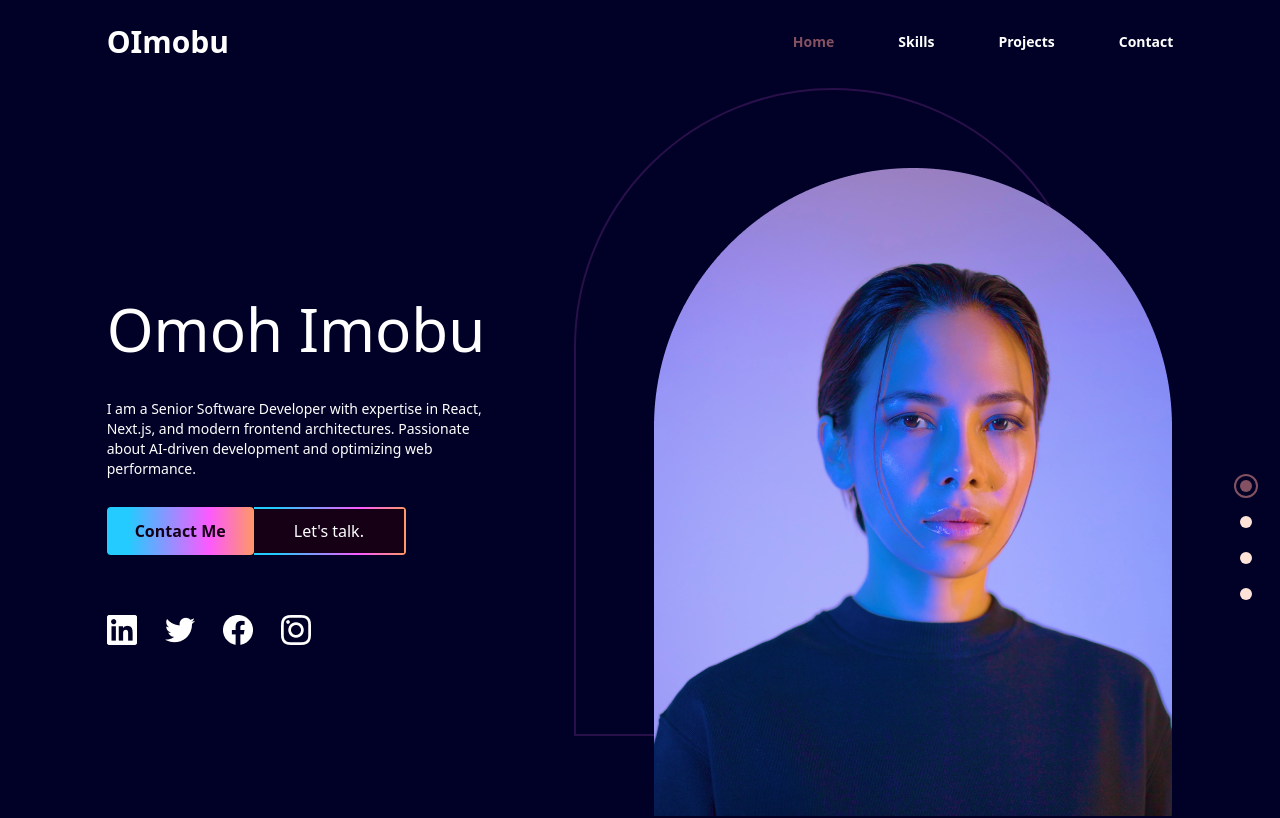
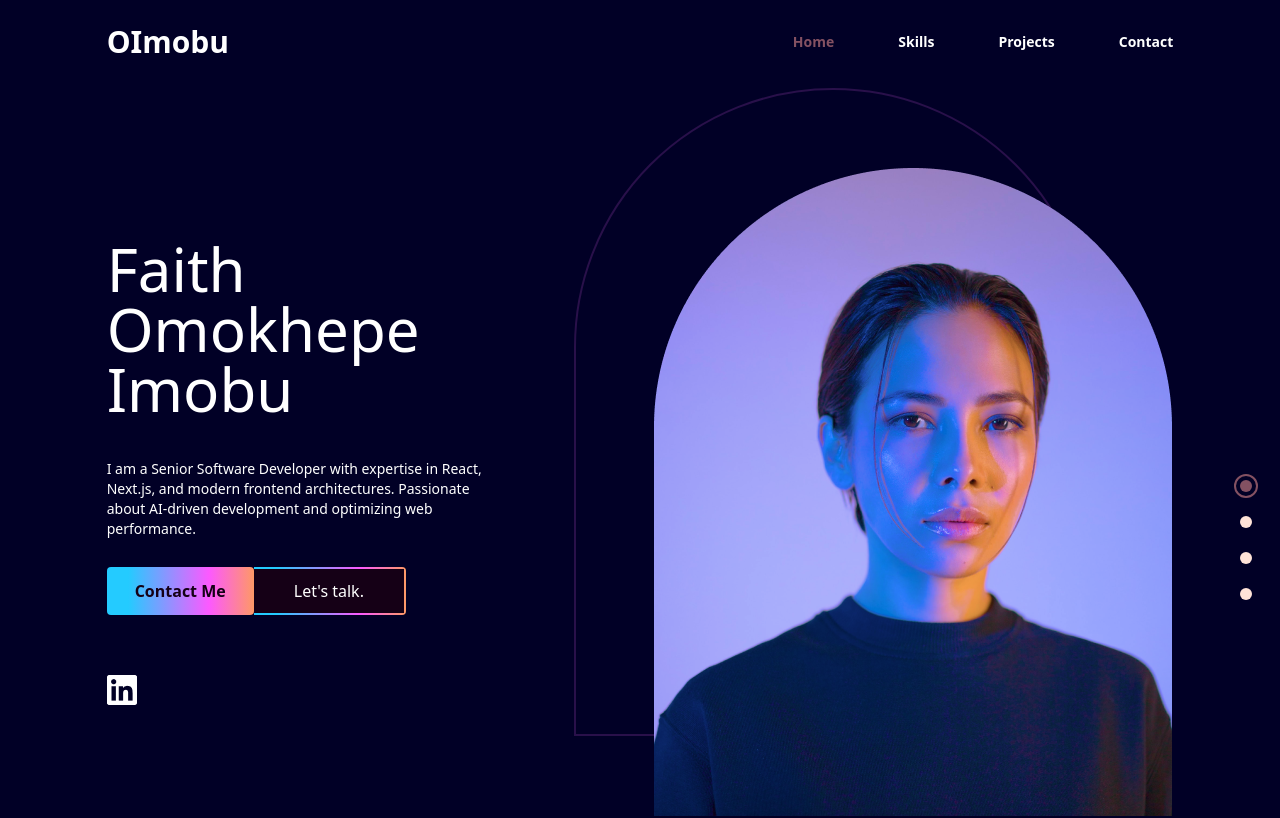
Before and after one commit to Omokhepe/portfolio, a React (Vite) app: page / in a window 1280 px wide. Shown: the top 818 px of the page. Built offline with nearby package versions, Linux system fonts and the light colour scheme.

Commit message:
third commit

```diff
--- a/src/components/BackendIcons.jsx
+++ b/src/components/BackendIcons.jsx
@@ -3,12 +3,12 @@ const BackendIcons = () => {
         <div className="flex justify-center md:justify-start my-10 gap-7">
             <a
                 className="hover:opacity-50 transition duration-500"
-                href="https://www.linkedin.com"
+                href="#"
                 target="_blank"
                 rel="noreferrer"
             >
                 {/*<div className="bg-[url(/assets/api.png)]"></div>*/}
-                <img alt="linkedin-link" src="../assets/api.png" />
+                <img alt="linkedin-link" src="assets/api.png" />
             </a>
             {/*<a*/}
             {/*    className="hover:opacity-50 transition duration-500"*/}
@@ -24,7 +24,7 @@ const BackendIcons = () => {
                 target="_blank"
                 rel="noreferrer"
             >
-                <img alt="facebook-link" className='inline-block rounded-lg bg-grey p-2' src="../assets/expressjs.png" />
+                <img alt="facebook-link" className='inline-block rounded-lg bg-grey p-2' src="assets/expressjs.png" />
             </a>
             <a
                 className="hover:opacity-50 transition duration-500"
@@ -32,7 +32,7 @@ const BackendIcons = () => {
                 target="_blank"
                 rel="noreferrer"
             >
-                <img alt="instagram-link" className='inline-block rounded-lg bg-grey p-2' src="../assets/postgre.png" />
+                <img alt="instagram-link" className='inline-block rounded-lg bg-grey p-2' src="assets/postgre.png" />
             </a>
             <a
                 className="hover:opacity-50 transition duration-500"
--- a/src/components/FrontendIcons.jsx
+++ b/src/components/FrontendIcons.jsx
@@ -7,7 +7,7 @@ const FrontendIcons = () => {
                 target="_blank"
                 rel="noreferrer"
             >
-                <img alt="linkedin-link" src="../assets/html5.png" />
+                <img alt="linkedin-link" src="assets/html5.png" />
             </a>
             <a
               className="hover:opacity-50 transition duration-500"
@@ -15,7 +15,7 @@ const FrontendIcons = () => {
               target="_blank"
               rel="noreferrer"
             >
-              <img alt="twitter-link" src="../assets/css3.png" />
+              <img alt="twitter-link" src="assets/css3.png" />
             </a>
             <a
               className="hover:opacity-50 transition duration-500"
@@ -23,7 +23,7 @@ const FrontendIcons = () => {
               target="_blank"
               rel="noreferrer"
             >
-              <img alt="facebook-link" src="../assets/typescript.png" />
+              <img alt="facebook-link" src="assets/typescript.png" />
             </a>
             <a
               className="hover:opacity-50 transition duration-500"
@@ -31,7 +31,7 @@ const FrontendIcons = () => {
               target="_blank"
               rel="noreferrer"
             >
-              <img alt="instagram-link" src="../assets/javascript.png" />
+              <img alt="instagram-link" src="assets/javascript.png" />
             </a>
             <a
               className="hover:opacity-50 transition duration-500"
@@ -39,7 +39,7 @@ const FrontendIcons = () => {
               target="_blank"
               rel="noreferrer"
             >
-              <img alt="instagram-link" src="../assets/tailwindcss.png" />
+              <img alt="instagram-link" src="assets/tailwindcss.png" />
             </a>
             <a
               className="hover:opacity-50 transition duration-500"
@@ -47,7 +47,7 @@ const FrontendIcons = () => {
               target="_blank"
               rel="noreferrer"
             >
-              <img alt="instagram-link" src="../assets/redux.png" />
+              <img alt="instagram-link" src="assets/redux.png" />
             </a>
         </div>
     );
--- a/src/components/SocialMediaIcons.jsx
+++ b/src/components/SocialMediaIcons.jsx
@@ -7,31 +7,7 @@ const SocialMediaIcons = () => {
         target="_blank"
         rel="noreferrer"
       >
-        <img alt="linkedin-link" src="../assets/linkedin.png" />
-      </a>
-      <a
-        className="hover:opacity-50 transition duration-500"
-        href="https://www.twitter.com"
-        target="_blank"
-        rel="noreferrer"
-      >
-        <img alt="twitter-link" src="../assets/twitter.png" />
-      </a>
-      <a
-        className="hover:opacity-50 transition duration-500"
-        href="https://www.facebook.com"
-        target="_blank"
-        rel="noreferrer"
-      >
-        <img alt="facebook-link" src="../assets/facebook.png" />
-      </a>
-      <a
-        className="hover:opacity-50 transition duration-500"
-        href="https://www.instagram.com"
-        target="_blank"
-        rel="noreferrer"
-      >
-        <img alt="instagram-link" src="../assets/instagram.png" />
+        <img alt="linkedin-link" src="assets/linkedin.png" />
       </a>
     </div>
   );
--- a/src/scenes/Footer.jsx
+++ b/src/scenes/Footer.jsx
@@ -7,10 +7,10 @@ const Footer = () => {
         <SocialMediaIcons />
         <div className="md:flex justify-center md:justify-between text-center ">
           <p className="font-playfair font-semibold text-2xl text-yellow">
-            JANE ESPER
+            Faith Omokhepe Imobu
           </p>
           <p className="font-playfair text-md text-yellow">
-            ©2022 ESPER. All Rights Reserved.
+            ©2025 Omoh. All Rights Reserved.
           </p>
         </div>
       </div>
--- a/src/scenes/Landing.jsx
+++ b/src/scenes/Landing.jsx
@@ -46,7 +46,7 @@ const Landing = ({ setSelectedPage }) => {
           }}
         >
           <p className="text-6xl font-playfair z-10 text-center md:text-start">
-            Omoh {""}
+            Faith Omokhepe {""}
             <span
               className="xs:relative xs:text-deep-blue xs:font-semibold z-20 xs:before:content-brush
               before:absolute before:-left-[25px] before:-top-[70px] before:z-[-1]"
```
